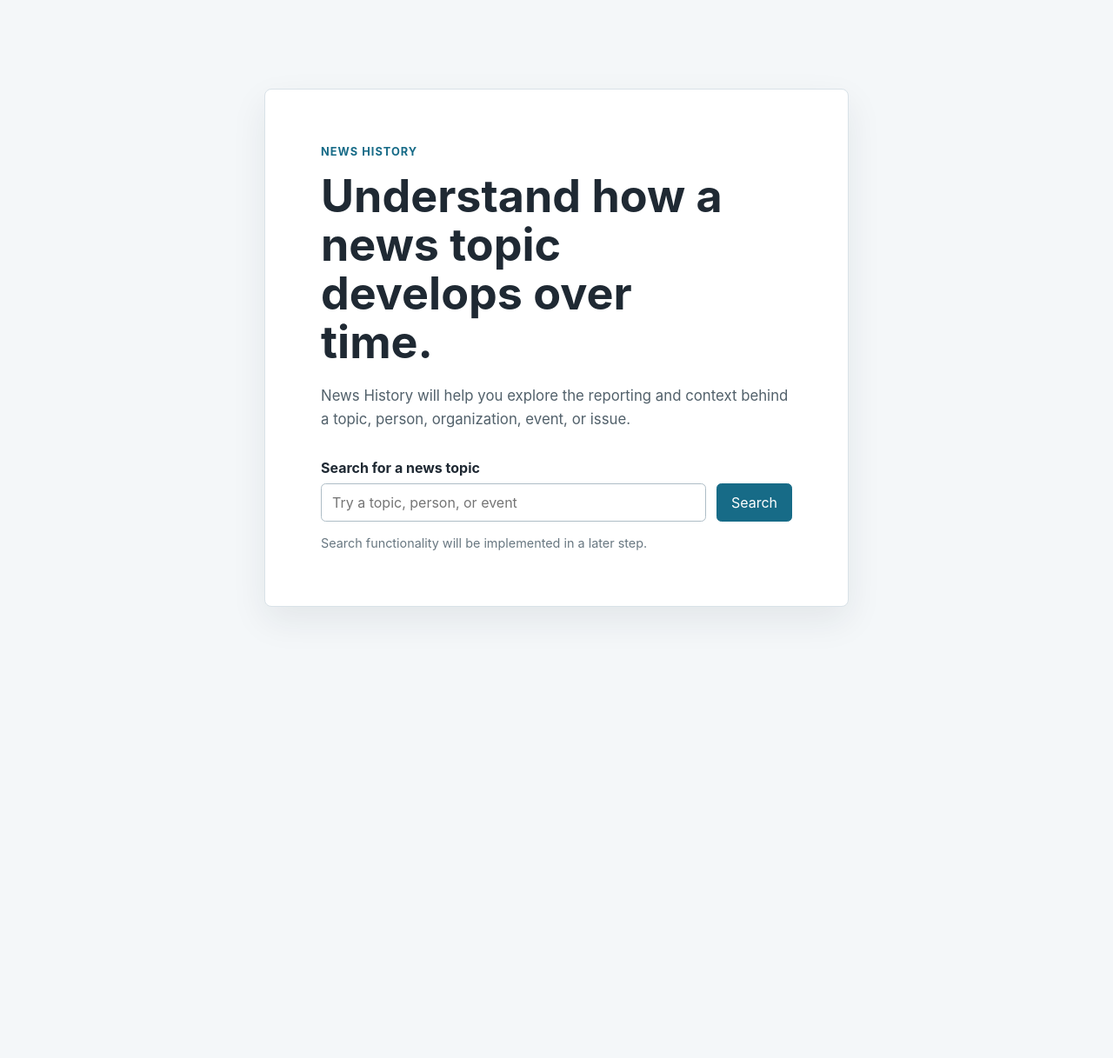
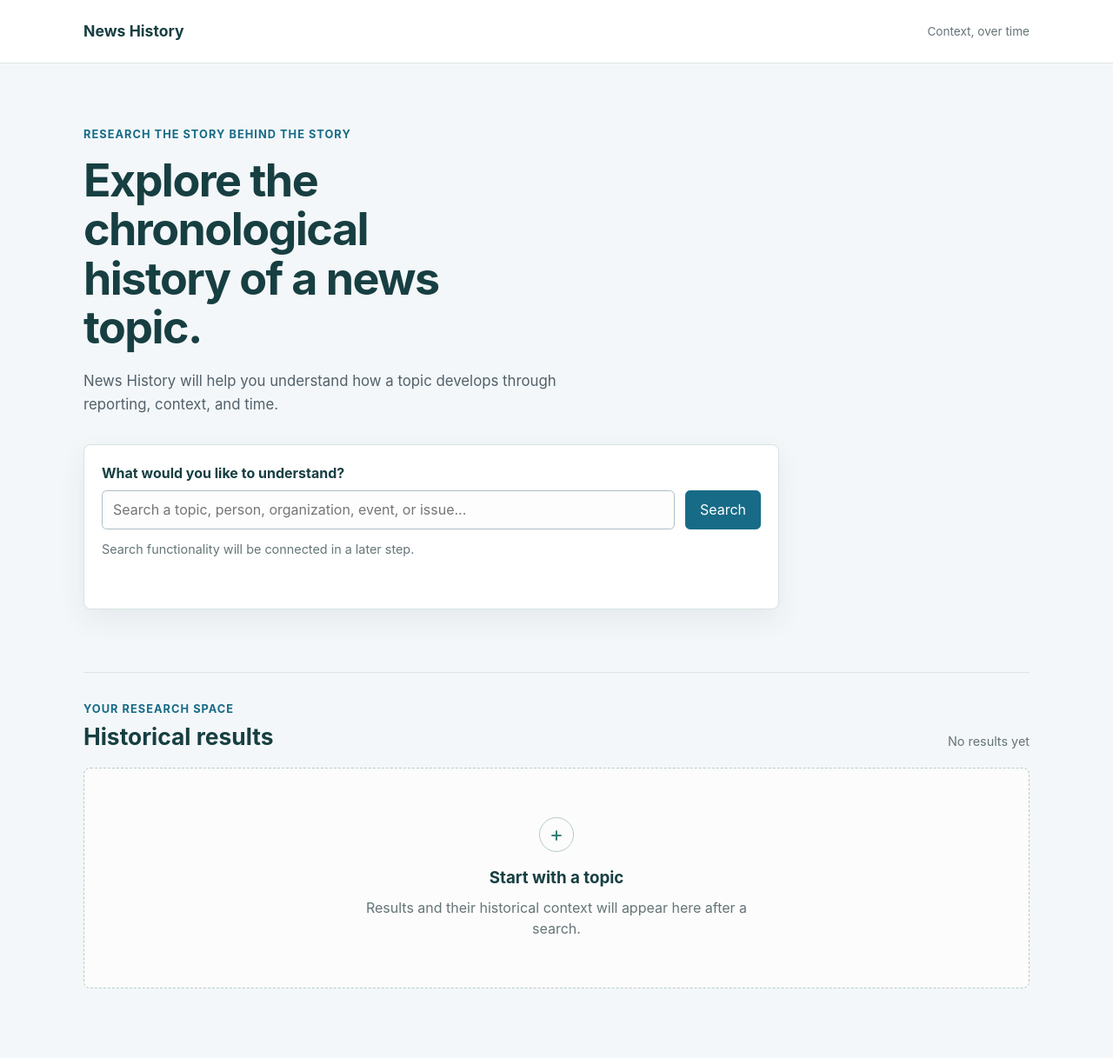
Before and after one commit to anihubus/news_history, a Flask app: page / in a window 1280 px wide. Shown: the whole page at 87% size. Before the commit the page ends 703 px from the top, so only its background shows below. Run offline with Flask 3, Linux system fonts and the light colour scheme.

Commit message:
Completed frontend

```diff
--- a/static/css/style.css
+++ b/static/css/style.css
@@ -1,3 +1,236 @@
+:root {
+    color-scheme: light;
+    font-family: -apple-system, BlinkMacSystemFont, "Segoe UI", sans-serif;
+    color: #202b33;
+    background: #f6f8f7;
+}
+
+* {
+    box-sizing: border-box;
+}
+
+body {
+    margin: 0;
+    min-width: 320px;
+    line-height: 1.5;
+}
+
+.page-width {
+    width: min(100% - 2rem, 68rem);
+    margin: 0 auto;
+}
+
+.site-header {
+    border-bottom: 1px solid #dce5e1;
+    background: #ffffff;
+}
+
+.header-content {
+    display: flex;
+    align-items: center;
+    justify-content: space-between;
+    min-height: 4.5rem;
+}
+
+.brand {
+    color: #173f42;
+    font-size: 1.1rem;
+    font-weight: 750;
+    text-decoration: none;
+}
+
+.header-label {
+    color: #657477;
+    font-size: 0.85rem;
+}
+
+.page-content {
+    padding: 4.5rem 0 5rem;
+}
+
+.hero {
+    max-width: 50rem;
+}
+
+.eyebrow {
+    margin: 0 0 1rem;
+    color: #2c7772;
+    font-size: 0.8rem;
+    font-weight: 700;
+    letter-spacing: 0.08em;
+    text-transform: uppercase;
+}
+
+h1 {
+    max-width: 44rem;
+    margin: 0;
+    color: #173f42;
+    font-size: clamp(2.2rem, 5vw, 4rem);
+    letter-spacing: -0.03em;
+    line-height: 1.05;
+}
+
+.description {
+    max-width: 40rem;
+    margin: 1.5rem 0 0;
+    color: #536468;
+    font-size: 1.1rem;
+    line-height: 1.6;
+}
+
+.search-form {
+    max-width: 56rem;
+    margin-top: 2.5rem;
+    padding: 1.25rem;
+    border: 1px solid #d5e2de;
+    border-radius: 0.5rem;
+    background: #ffffff;
+    box-shadow: 0 0.75rem 2rem rgb(23 63 66 / 7%);
+}
+
+.search-form label {
+    display: block;
+    margin-bottom: 0.65rem;
+    color: #173f42;
+    font-weight: 700;
+}
+
+.search-controls {
+    display: flex;
+    gap: 0.75rem;
+}
+
+input,
+button {
+    min-height: 3rem;
+    border-radius: 0.3rem;
+    font: inherit;
+}
+
+input {
+    min-width: 0;
+    flex: 1;
+    padding: 0.7rem 0.85rem;
+    border: 1px solid #aebfbb;
+    color: #202b33;
+    background: #fcfdfc;
+}
+
+button {
+    padding: 0.6rem 1.35rem;
+    border: 1px solid #245e5d;
+    color: #ffffff;
+    background: #245e5d;
+    cursor: pointer;
+    font-weight: 700;
+}
+
+button:hover,
+button:focus-visible {
+    background: #194746;
+}
+
+input:focus-visible,
+button:focus-visible {
+    outline: 3px solid rgb(44 119 114 / 30%);
+    outline-offset: 2px;
+}
+
+.search-note,
+.status {
+    margin: 0.75rem 0 0;
+    color: #657477;
+    font-size: 0.9rem;
+}
+
+.status {
+    min-height: 1.35rem;
+    color: #245e5d;
+    font-weight: 600;
+}
+
+.results-section {
+    margin-top: 4.5rem;
+    padding-top: 2rem;
+    border-top: 1px solid #dce5e1;
+}
+
+.section-heading {
+    display: flex;
+    align-items: end;
+    justify-content: space-between;
+    gap: 1rem;
+}
+
+.section-heading .eyebrow {
+    margin-bottom: 0.4rem;
+}
+
+h2,
+h3 {
+    margin: 0;
+    color: #173f42;
+}
+
+h2 {
+    font-size: 1.65rem;
+    line-height: 1.2;
+}
+
+.results-count {
+    color: #657477;
+    font-size: 0.9rem;
+}
+
+.results-empty {
+    display: grid;
+    justify-items: center;
+    margin-top: 1.25rem;
+    padding: 3.5rem 1.5rem;
+    border: 1px dashed #b7cbc5;
+    border-radius: 0.5rem;
+    background: #fbfcfb;
+    text-align: center;
+}
+
+.empty-mark {
+    display: grid;
+    width: 2.5rem;
+    height: 2.5rem;
+    place-items: center;
+    margin-bottom: 1rem;
+    border: 1px solid #b7cbc5;
+    border-radius: 50%;
+    color: #2c7772;
+    font-size: 1.5rem;
+    line-height: 1;
+}
+
+.results-empty p {
+    max-width: 30rem;
+    margin: 0.5rem 0 0;
+    color: #657477;
+}
+
+@media (max-width: 30rem) {
+    .search-controls {
+        align-items: stretch;
+        flex-direction: column;
+    }
+
+    .page-content {
+        padding-top: 3rem;
+    }
+
+    .section-heading {
+        align-items: start;
+        flex-direction: column;
+    }
+
+    .header-label {
+        display: none;
+    }
+}
 :root {
     color-scheme: light;
     font-family: -apple-system, BlinkMacSystemFont, "Segoe UI", sans-serif;
--- a/static/js/main.js
+++ b/static/js/main.js
@@ -1,3 +1,24 @@
+(() => {
+    const initializeSearch = () => {
+        const searchForm = document.querySelector("#search-form");
+        const searchStatus = document.querySelector("#search-status");
+
+        if (!searchForm || !searchStatus) {
+            return;
+        }
+
+        searchForm.addEventListener("submit", (event) => {
+            event.preventDefault();
+            searchStatus.textContent = "Search functionality will be connected in the next step.";
+        });
+    };
+
+    if (document.readyState === "loading") {
+        document.addEventListener("DOMContentLoaded", initializeSearch);
+    } else {
+        initializeSearch();
+    }
+})();
 document.addEventListener("DOMContentLoaded", () => {
     document.body.classList.add("js-loaded");
 });
--- a/templates/index.html
+++ b/templates/index.html
@@ -7,31 +7,53 @@
     <link rel="stylesheet" href="{{ url_for('static', filename='css/style.css') }}">
 </head>
 <body>
-    <main class="page-shell">
-        <section class="intro" aria-labelledby="page-title">
-            <p class="eyebrow">News History</p>
-            <h1 id="page-title">Understand how a news topic develops over time.</h1>
+    <header class="site-header">
+        <div class="page-width header-content">
+            <a class="brand" href="{{ url_for('main.index') }}">News History</a>
+            <span class="header-label">Context, over time</span>
+        </div>
+    </header>
+
+    <main class="page-width page-content">
+        <section class="hero" aria-labelledby="page-title">
+            <p class="eyebrow">Research the story behind the story</p>
+            <h1 id="page-title">Explore the chronological history of a news topic.</h1>
             <p class="description">
-                News History will help you explore the reporting and context behind a topic,
-                person, organization, event, or issue.
+                News History will help you understand how a topic develops through reporting,
+                context, and time.
             </p>
 
-            <form class="search-form" action="#" method="get">
-                <label for="topic-search">Search for a news topic</label>
+            <form class="search-form" id="search-form" action="#" method="get">
+                <label for="topic-search">What would you like to understand?</label>
                 <div class="search-controls">
                     <input
                         id="topic-search"
                         name="topic"
                         type="search"
-                        placeholder="Try a topic, person, or event"
+                        placeholder="Search a topic, person, organization, event, or issue..."
+                        autocomplete="off"
                     >
                     <button type="submit">Search</button>
                 </div>
+                <p class="search-note">Search functionality will be connected in a later step.</p>
+                <p class="status" id="search-status" role="status" aria-live="polite"></p>
             </form>
+        </section>
 
-            <p class="status" role="status">
-                Search functionality will be implemented in a later step.
-            </p>
+        <section class="results-section" aria-labelledby="results-title">
+            <div class="section-heading">
+                <div>
+                    <p class="eyebrow">Your research space</p>
+                    <h2 id="results-title">Historical results</h2>
+                </div>
+                <span class="results-count">No results yet</span>
+            </div>
+
+            <div class="results-empty" aria-live="polite">
+                <span class="empty-mark" aria-hidden="true">+</span>
+                <h3>Start with a topic</h3>
+                <p>Results and their historical context will appear here after a search.</p>
+            </div>
         </section>
     </main>
 
```
Also changed, not shown: tests/test_app.py (+1 -0 lines), README.md.
